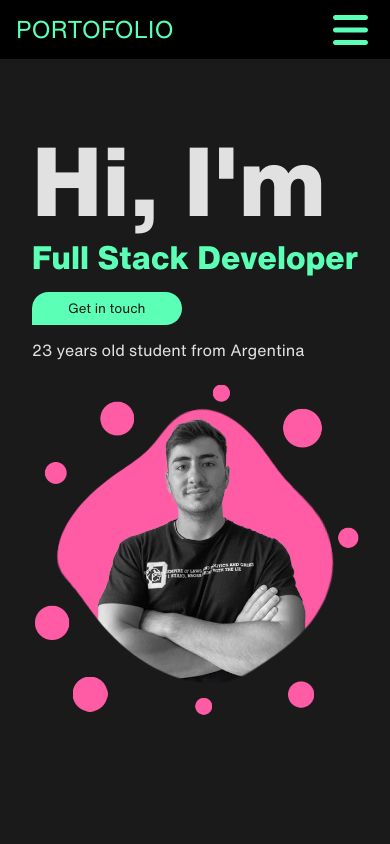
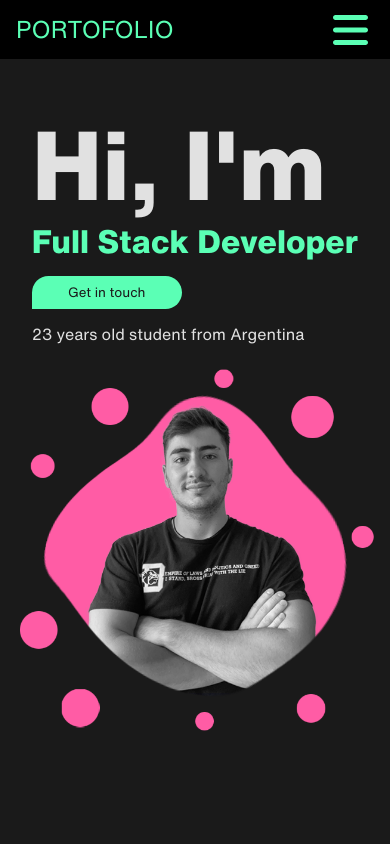
Before and after one commit to GabrielGiorgis/portofolio-client, a React (Vite) app: page / in a window 390 px wide. Shown: the top 844 px of the page. Built offline with nearby package versions, Linux system fonts and the light colour scheme.

Commit message:
title fixed v2

```diff
--- a/src/style-sheets/style-responsive.css
+++ b/src/style-sheets/style-responsive.css
@@ -17,5 +17,6 @@
     /* IMG TITLE */
     .title-content{
         flex-direction: column;
+        padding: 0 8px;
     }
 }
```
